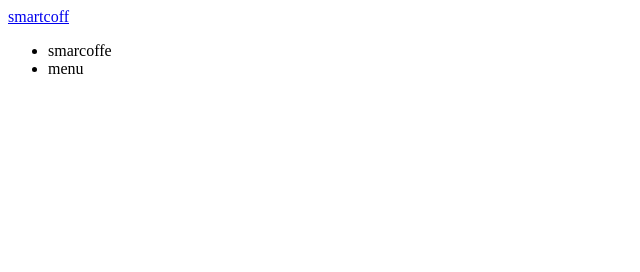
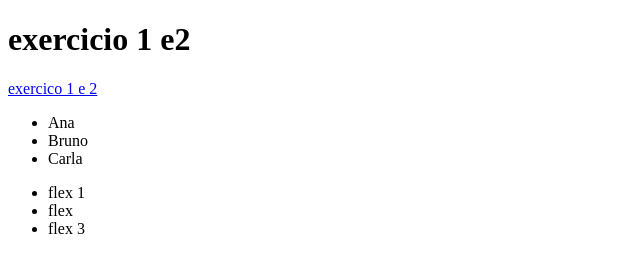
Before and after one commit to marcos144h/Arquivos_Curso, a plain HTML site: page 2°Termo/LIMA/AULA10/exercicios.html in a window 1280 px wide. Shown: the whole page, without its empty margins (0-640 px from the left). Drawn offline with Linux system fonts and the light colour scheme.

Commit message:
07/10/26

```diff
--- a/2°Termo/LIMA/AULA10/exercicios.css
+++ b/2°Termo/LIMA/AULA10/exercicios.css
@@ -0,0 +1,4 @@
+.equipe{
+    gap: 20px;
+}
+.menu-f
--- a/2°Termo/LIMA/AULA10/exercicios.html
+++ b/2°Termo/LIMA/AULA10/exercicios.html
@@ -2,17 +2,31 @@
 <html lang="en">
 <head>
     <meta charset="UTF-8">
-    <meta name="viewport" content="width=h1h1h, initial-scale=1.0">
-    <title>exercicio-flexbox</title>
-
- <header class="flexb">
-    <a href="#flex">smartcoff</a>
+    <meta name="viewport" content="width=device-width, initial-scale=1.0">
+    <title></title>
+</head>
+<body>
+    <h1>exercicio 1 e2</h1>
+    <header class="equipe">
+<a href="#equipe">exercico 1 e 2</a>
+    </header>
+</body>
+<nav>
+    <ul class="equipe">
+<li>Ana</li>
+<li>Bruno</li>
+<li>Carla</li>
+</ul>
+</nav>
 <nav>
     <ul class="menu-f">
-        <li ><a href=""></a>smarcoffe</li>
-        <li><a href=""></a>menu</li>
-
+        <li ><a href=""></a>flex 1</li>
+        <li><a href=""></a>flex </li>
+        <li><a href=""></a>flex 3</li>
     </ul>
    </nav>
 </header>
  <main>
+
+
+</html>
```
